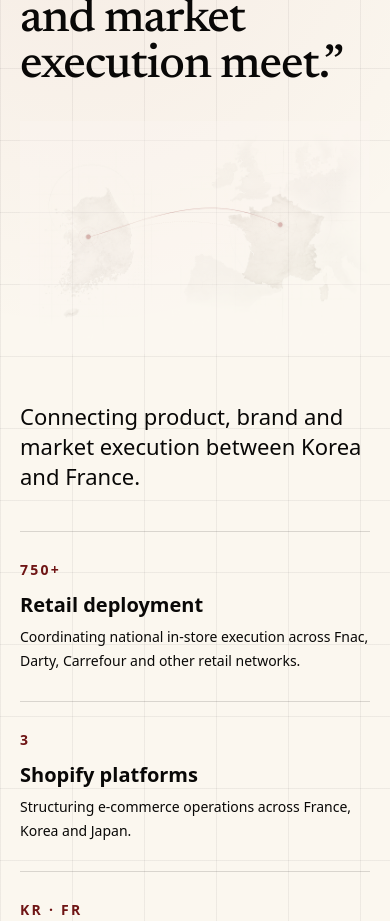
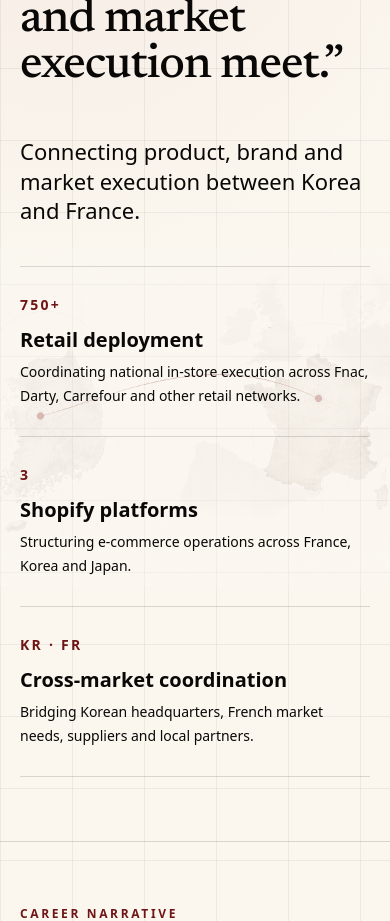
Before and after one commit to kwangsoojung/kwangsoo-profile, a React (Vite) app: page / in a window 390 px wide. Shown: the part 1300-2221 px from the top of the page. Built offline with nearby package versions, Linux system fonts and the light colour scheme.

Commit message:
Update index.css

```diff
--- a/src/index.css
+++ b/src/index.css
@@ -90,12 +90,13 @@ body::before {
 .positioning-map-bg {
   position: absolute;
   z-index: 1;
-  left: clamp(2.5rem, 7vw, 7.5rem);
-  bottom: clamp(5rem, 10vw, 10rem);
-  width: clamp(47.5rem, 66vw, 70rem);
-  opacity: 0.42;
+  left: 50%;
+  top: 52%;
+  bottom: auto;
+  width: clamp(980px, 82vw, 1480px);
+  opacity: 0.56;
   pointer-events: none;
-  transform: translate3d(0, var(--positioning-map-y, 0px), 0);
+  transform: translate3d(-50%, calc(-50% + var(--positioning-map-y, 0px)), 0);
   will-change: transform;
 }
 
@@ -139,13 +140,14 @@ body::before {
   }
 
   .positioning-map-bg {
-    position: relative;
-    left: auto;
+    position: absolute;
+    left: 50%;
+    top: 42%;
     bottom: auto;
-    width: min(100%, 35rem);
-    margin: 2rem auto 0;
-    opacity: 0.34;
-    transform: none !important;
+    width: 130vw;
+    margin: 0;
+    opacity: 0.32;
+    transform: translate3d(-50%, 0, 0) !important;
   }
 }
 
```
